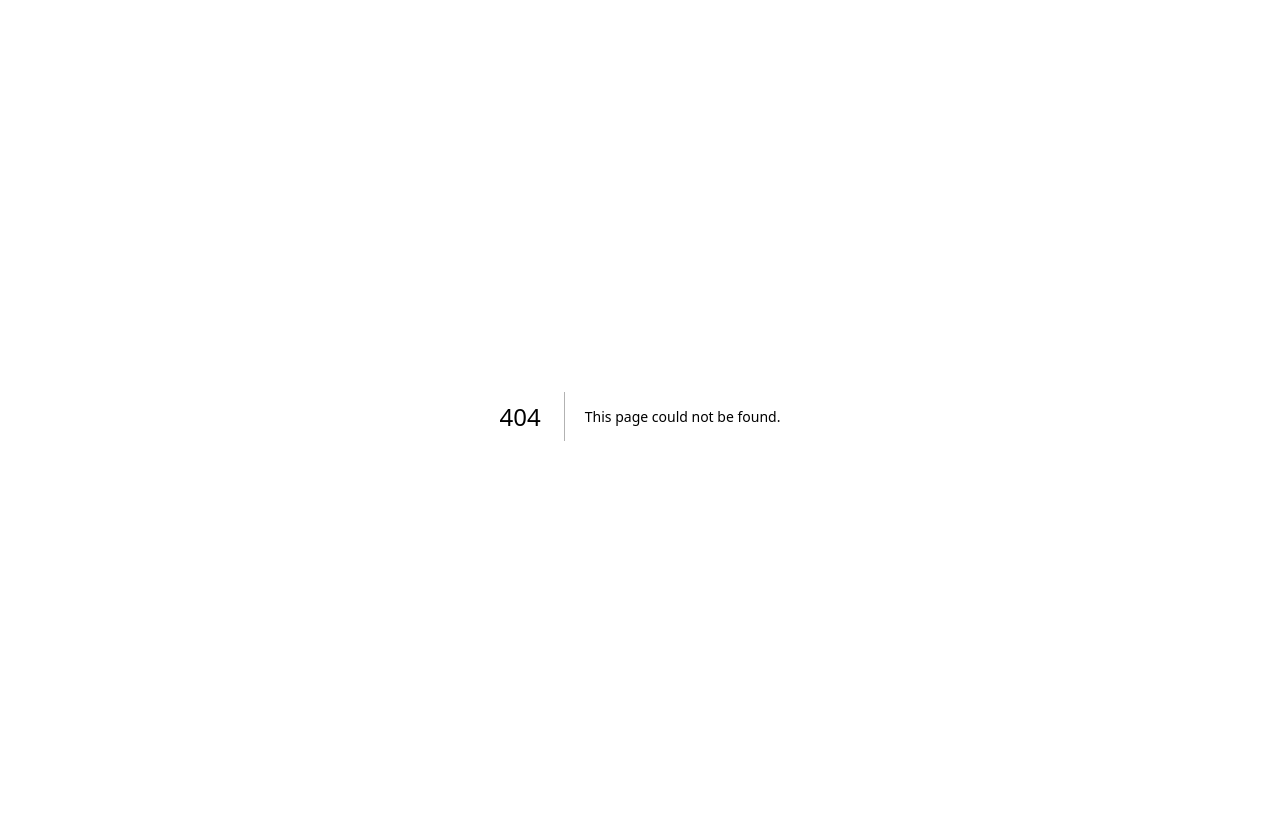
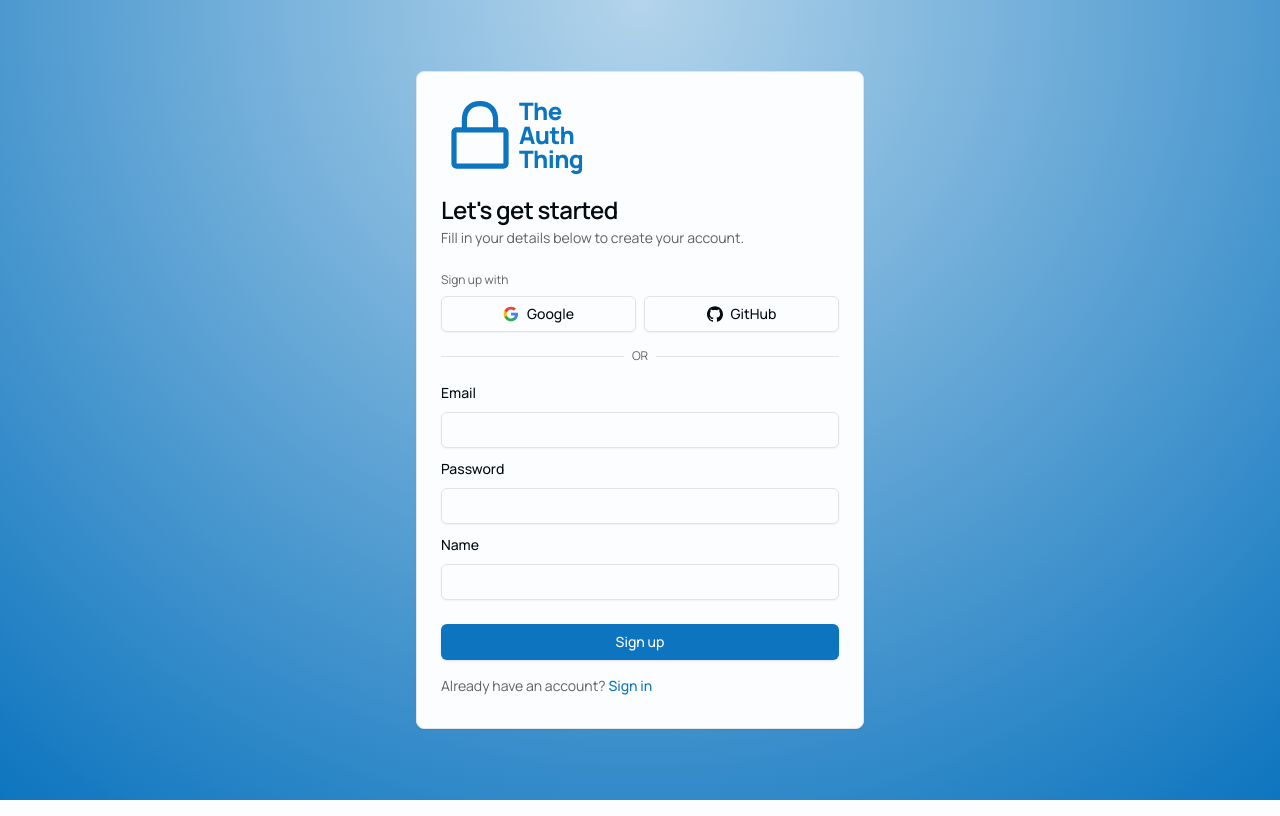
Before and after one commit to TheOmer77/authjs-test, a Next.js app: page /auth/sign-up in a window 1280 px wide. Before the commit this address had no page. Built offline with nearby package versions, Linux system fonts and the light colour scheme.

Commit message:
Add signUp page & form

```diff
--- /dev/null
+++ b/src/app/auth/sign-up/page.tsx
@@ -0,0 +1,16 @@
+import { CardDescription, CardHeader, CardTitle } from '@/components/ui/Card';
+import { SignUpForm } from '@/components/auth/SignUpForm';
+
+const SignInPage = () => (
+  <>
+    <CardHeader>
+      <CardTitle>Let&apos;s get started</CardTitle>
+      <CardDescription>
+        Fill in your details below to create your account.
+      </CardDescription>
+    </CardHeader>
+    <SignUpForm />
+  </>
+);
+
+export default SignInPage;
--- /dev/null
+++ b/src/components/auth/SignUpForm.tsx
@@ -0,0 +1,109 @@
+'use client';
+
+import { useState, useTransition } from 'react';
+import { useForm } from 'react-hook-form';
+import { zodResolver } from '@hookform/resolvers/zod';
+import { ExclamationTriangleIcon } from '@radix-ui/react-icons';
+
+import { SocialButtons } from './SocialButtons';
+import { FooterLink } from './FooterLink';
+import { Alert } from '@/components/ui/Alert';
+import { Button } from '@/components/ui/Button';
+import { CardContent, CardFooter } from '@/components/ui/Card';
+import {
+  Form,
+  FormControl,
+  FormField,
+  FormItem,
+  FormLabel,
+  FormMessage,
+} from '@/components/ui/Form';
+import { Input } from '@/components/ui/Input';
+import { SeparatorWithText } from '@/components/ui/Separator';
+import { signUp } from '@/actions/signUp';
+import { signUpSchema, type SignUpValues } from '@/schemas/auth';
+
+export const SignUpForm = () => {
+  const [isPending, startTransition] = useTransition();
+  const [error, setError] = useState<string | null>(null);
+
+  const form = useForm<SignUpValues>({
+    resolver: zodResolver(signUpSchema),
+    defaultValues: { email: '', password: '', name: '' },
+  });
+
+  const handleSubmit = (values: SignUpValues) => {
+    setError(null);
+    startTransition(async () => {
+      const res = await signUp(values);
+      if (!res.success) return setError(res.error);
+    });
+  };
+
+  return (
+    <Form {...form}>
+      <form onSubmit={form.handleSubmit(handleSubmit)}>
+        <CardContent className='[&>:not(:last-child)]:mb-2'>
+          <SocialButtons title='Sign up with' disabled={isPending} />
+          <SeparatorWithText>OR</SeparatorWithText>
+          <FormField
+            control={form.control}
+            name='email'
+            render={({ field }) => (
+              <FormItem>
+                <FormLabel>Email</FormLabel>
+                <FormControl>
+                  <Input {...field} type='email' disabled={isPending} />
+                </FormControl>
+                <FormMessage />
+              </FormItem>
+            )}
+          />
+          <FormField
+            control={form.control}
+            name='password'
+            render={({ field }) => (
+              <FormItem>
+                <FormLabel>Password</FormLabel>
+                <FormControl>
+                  <Input {...field} type='password' disabled={isPending} />
+                </FormControl>
+                <FormMessage />
+              </FormItem>
+            )}
+          />
+          <FormField
+            control={form.control}
+            name='name'
+            render={({ field }) => (
+              <FormItem>
+                <FormLabel>Name</FormLabel>
+                <FormControl>
+                  <Input {...field} disabled={isPending} />
+                </FormControl>
+                <FormMessage />
+              </FormItem>
+            )}
+          />
+          {error && (
+            <Alert variant='destructive' className='mt-4'>
+              <ExclamationTriangleIcon />
+              <span>{error}</span>
+            </Alert>
+          )}
+        </CardContent>
+        <CardFooter className='flex-col items-start gap-2'>
+          <Button type='submit' className='w-full' disabled={isPending}>
+            Sign up
+          </Button>
+          <FooterLink
+            beforeText='Already have an account? '
+            text='Sign in'
+            href='/auth/sign-in'
+            disabled={isPending}
+          />
+        </CardFooter>
+      </form>
+    </Form>
+  );
+};
```
